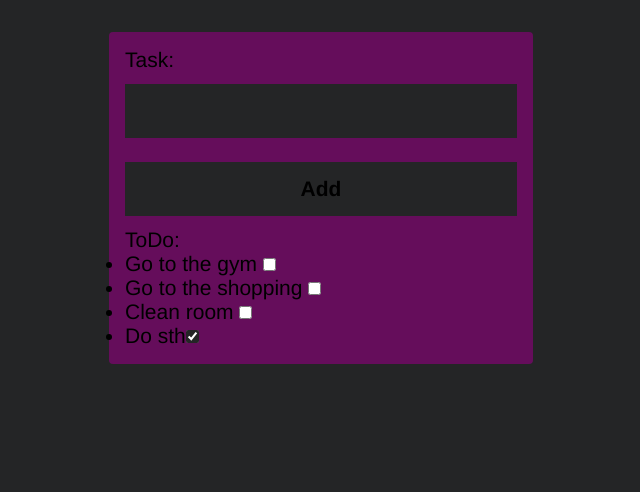
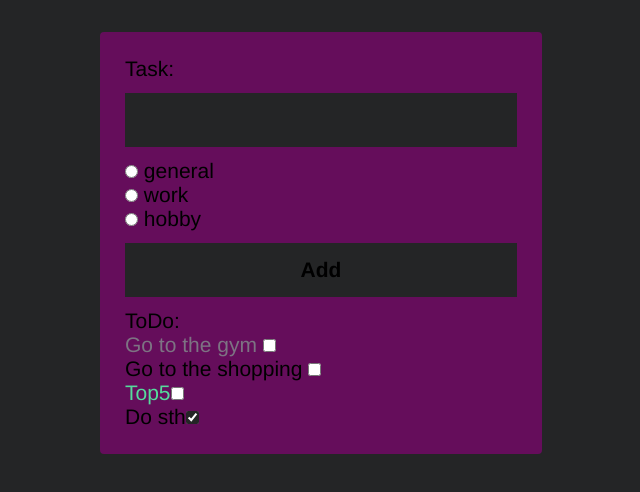
Before and after one commit to wnowak8/ToDoApp, a website: page index.html in a window 1280 px wide. Shown: the whole page, without its empty margins (319-959 px from the left). Drawn offline with Linux system fonts and the light colour scheme.

Commit message:
Add categories

```diff
--- a/index.html
+++ b/index.html
@@ -11,6 +11,20 @@
     <form class="container" autocomplete="off">
         <label for="name">Task:</label>
         <input type="text" id="name">
+        <ul class="categories">
+            <li>
+                <input type="radio" name="category" value="general" id="category-general"/>
+                <label for="category-general">general</label>
+            </li>
+            <li>
+                <input type="radio" name="category" value="work" id="category-work"/>
+                <label for="category-work">work</label>
+            </li>
+            <li>
+                <input type="radio" name="category" value="hobby" id="category-hobby"/>
+                <label for="category-hobby">hobby</label>
+            </li>
+        </ul>
         <button>Add</button>
         <p>ToDo:</p>
         <ul class="tasks">
--- a/src/app.ts
+++ b/src/app.ts
@@ -5,20 +5,24 @@ const tasksContainerElement: HTMLElement= document.querySelector(".tasks");
 interface Task{
     name: string;
     isDone: boolean;
+    category?: 'general'|'work'|'gym'|'hobby';
 
 }
+const categories: string[]=['general','work','gym','hobby']
 const tasks: Task[] = [
 {
     name: "Go to the gym ",
-    isDone: false
+    isDone: false,
+    category: 'gym'
 },
 {
     name: "Go to the shopping ",
     isDone: false
 },
 {
-    name: "Clean room ",
-    isDone: false
+    name: "Top5",
+    isDone: false,
+    category: 'work'
 }
 ];
 
@@ -26,6 +30,9 @@ const render = () =>{
     tasksContainerElement.innerHTML="";
     tasks.forEach((task, index) => {
         const taskElement: HTMLElement= document.createElement("li");
+        if (task.category){
+            taskElement.classList.add(task.category);
+        }
         const id: string=`task-${index}`;
         const labelElement: HTMLLabelElement= document.createElement("label");
         labelElement.innerText=task.name;
--- a/style.css
+++ b/style.css
@@ -26,7 +26,7 @@ body {
     background: #650d5b;
     border-radius: 4px;
     display: inline-block;
-    padding: 16px;
+    padding: 25px;
 }
 
 input[type="text"] {
@@ -59,3 +59,23 @@ button:hover {
 input[type='checkbox'] {
     accent-color: #242526;
 }
+
+input[type="radio"]:checked  {
+    accent-color: #232323;
+  }
+
+.gym{
+    color: rgb(125, 115, 131);
+}
+
+.hobby{
+    color: rgb(121, 190, 119);
+}
+
+.work{
+    color: rgb(85, 219, 156);
+}
+
+ul {
+    list-style-type: none;
+}
```
Also changed, not shown: dist/app.js.
